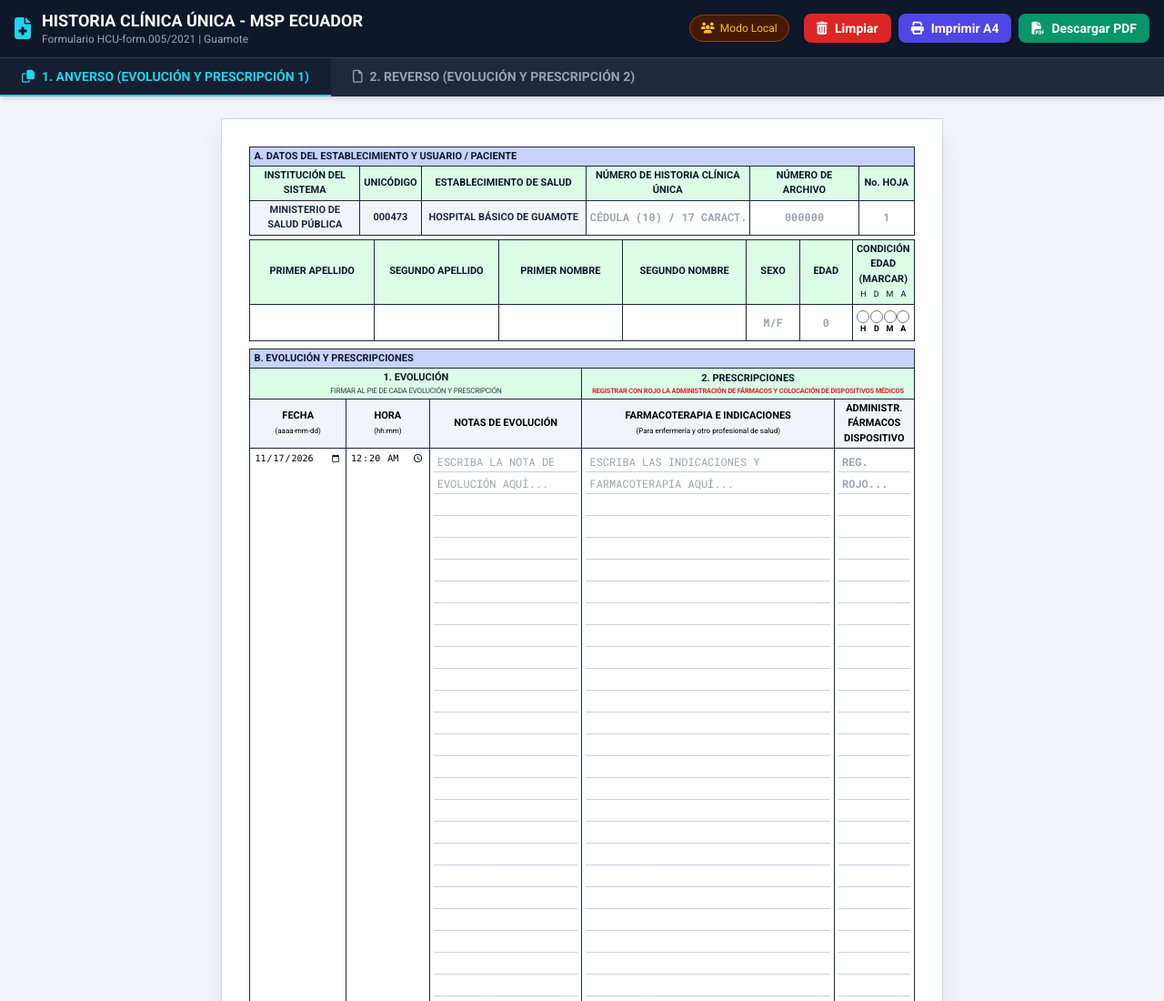
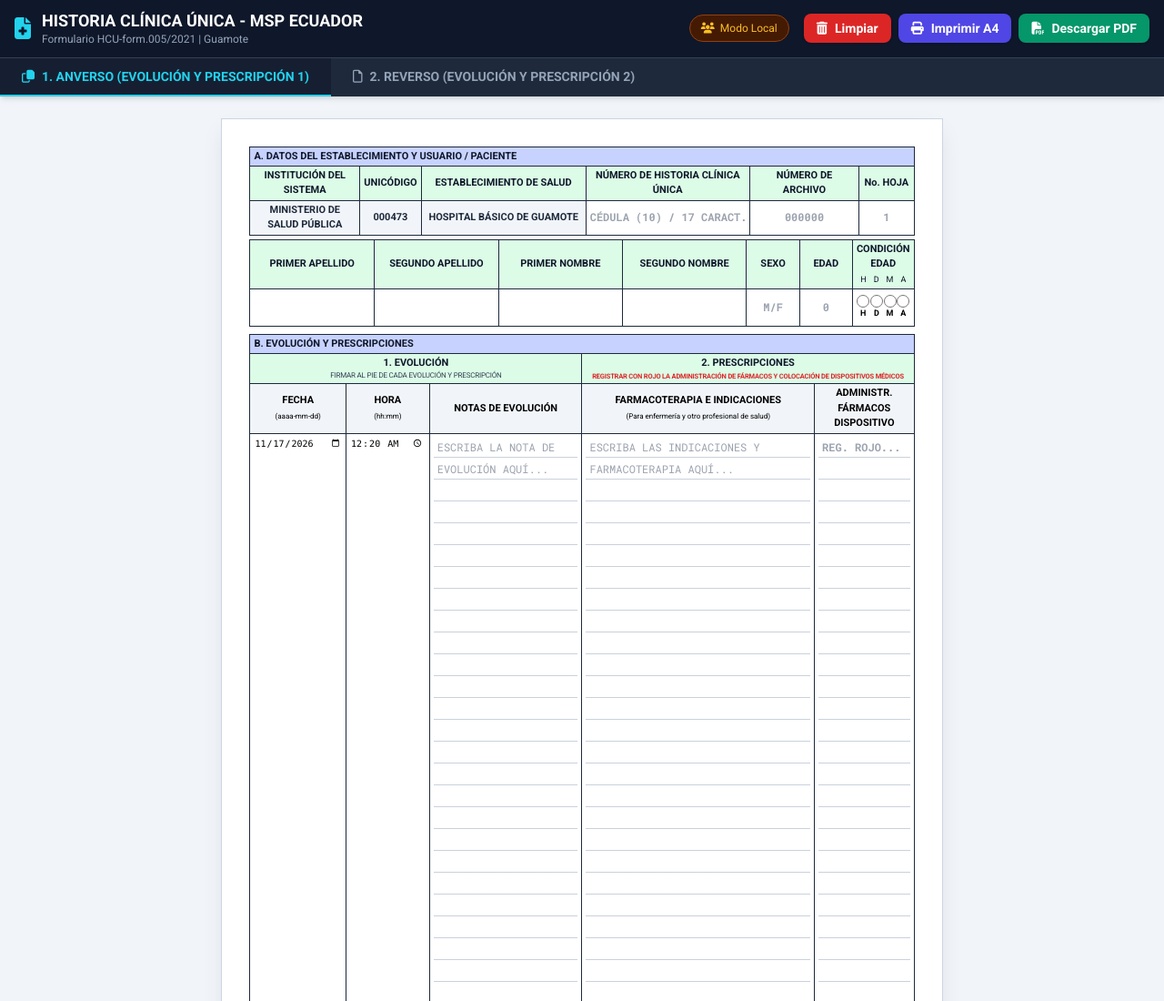
Before and after one commit to dds06d04estadisticahbg-del/evolucion_prescripcion, a plain HTML site: page index.html in a window 1280 px wide. Shown: the top 1100 px of the page at 91% size. Drawn offline with nearby package versions, Linux system fonts and the light colour scheme.

```diff
--- a/index.html
+++ b/index.html
@@ -322,7 +322,7 @@
                         <td class="w-1/5">SEGUNDO NOMBRE</td>
                         <td class="w-1/12">SEXO</td>
                         <td class="w-1/12">EDAD</td>
-                        <td class="w-1/6">CONDICIÓN EDAD (MARCAR)<br>
+                        <td class="w-1/6">CONDICIÓN EDAD<br>
                             <span class="inline-flex gap-2 font-normal text-[9px]">
                                 <span>H</span><span>D</span><span>M</span><span>A</span>
                             </span>
@@ -388,7 +388,7 @@
                         <th class="w-[65px]">FECHA<br><span class="font-normal text-[8px]">(aaaa-mm-dd)</span></th>
                         <th class="w-[50px]">HORA<br><span class="font-normal text-[8px]">(hh:mm)</span></th>
                         <th>NOTAS DE EVOLUCIÓN</th>
-                        <th class="w-[38%]">FARMACOTERAPIA E INDICACIONES<br><span class="font-normal text-[8px]">(Para enfermería y otro profesional de salud)</span></th>
+                        <th class="w-[35%]">FARMACOTERAPIA E INDICACIONES<br><span class="font-normal text-[8px]">(Para enfermería y otro profesional de salud)</span></th>
                         <th class="w-[70px] text-[7.5px]">ADMINISTR. FÁRMACOS DISPOSITIVO</th>
                     </tr>
                 </thead>
@@ -480,7 +480,7 @@
                         <th class="w-[65px]">FECHA<br><span class="font-normal text-[8px]">(aaaa-mm-dd)</span></th>
                         <th class="w-[50px]">HORA<br><span class="font-normal text-[8px]">(hh:mm)</span></th>
                         <th>NOTAS DE EVOLUCIÓN</th>
-                        <th class="w-[38%]">FARMACOTERAPIA E INDICACIONES<br><span class="font-normal text-[8px]">(Para enfermería y otro profesional de salud)</span></th>
+                        <th class="w-[35%]">FARMACOTERAPIA E INDICACIONES<br><span class="font-normal text-[8px]">(Para enfermería y otro profesional de salud)</span></th>
                         <th class="w-[70px] text-[7.5px]">ADMINISTR. FÁRMACOS DISPOSITIVO</th>
                     </tr>
                 </thead>
```
